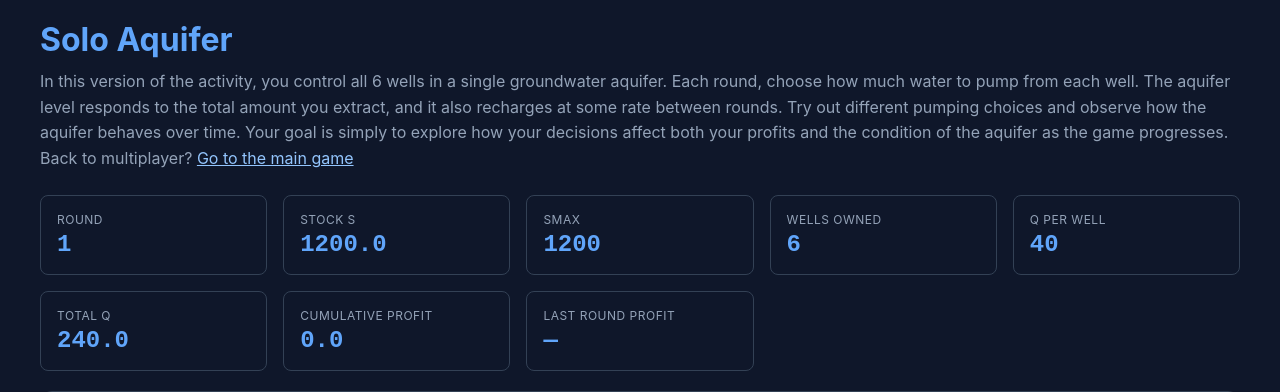
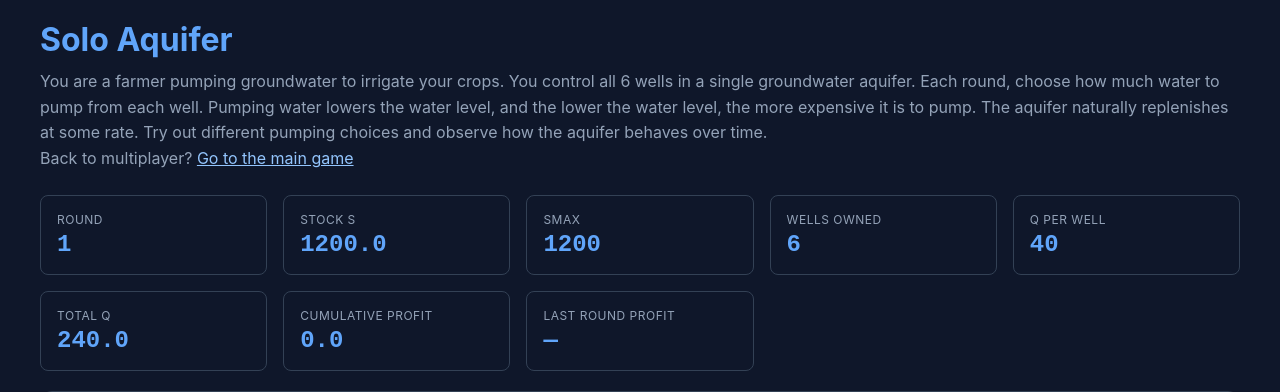
Before and after one commit to jenna-anders/resources, a Flask app: page /solo in a window 1280 px wide. Shown: the top 392 px of the page. Run offline with Flask 3, Linux system fonts and the light colour scheme.

Commit message:
Update solo.html

```diff
--- a/templates/solo.html
+++ b/templates/solo.html
@@ -40,12 +40,9 @@
   <div class="container">
     <h1>Solo Aquifer</h1>
     <p class="subtitle">
-    In this version of the activity, you control all <span id="wells-label">—</span> wells in a single
+    You are a farmer pumping groundwater to irrigate your crops. You control all <span id="wells-label">—</span> wells in a single
     groundwater aquifer. Each round, choose how much water to pump from each well.
-    The aquifer level responds to the total amount you extract, and it also recharges at some rate
-    between rounds. Try out different pumping choices and observe how the aquifer
-    behaves over time. Your goal is simply to explore how your decisions affect both
-    your profits and the condition of the aquifer as the game progresses.
+    Pumping water lowers the water level, and the lower the water level, the more expensive it is to pump. The aquifer naturally replenishes at some rate. Try out different pumping choices and observe how the aquifer behaves over time.
 
       <br/><span class="muted">Back to multiplayer?</span> <a href="/">Go to the main game</a>
     </p>
```
